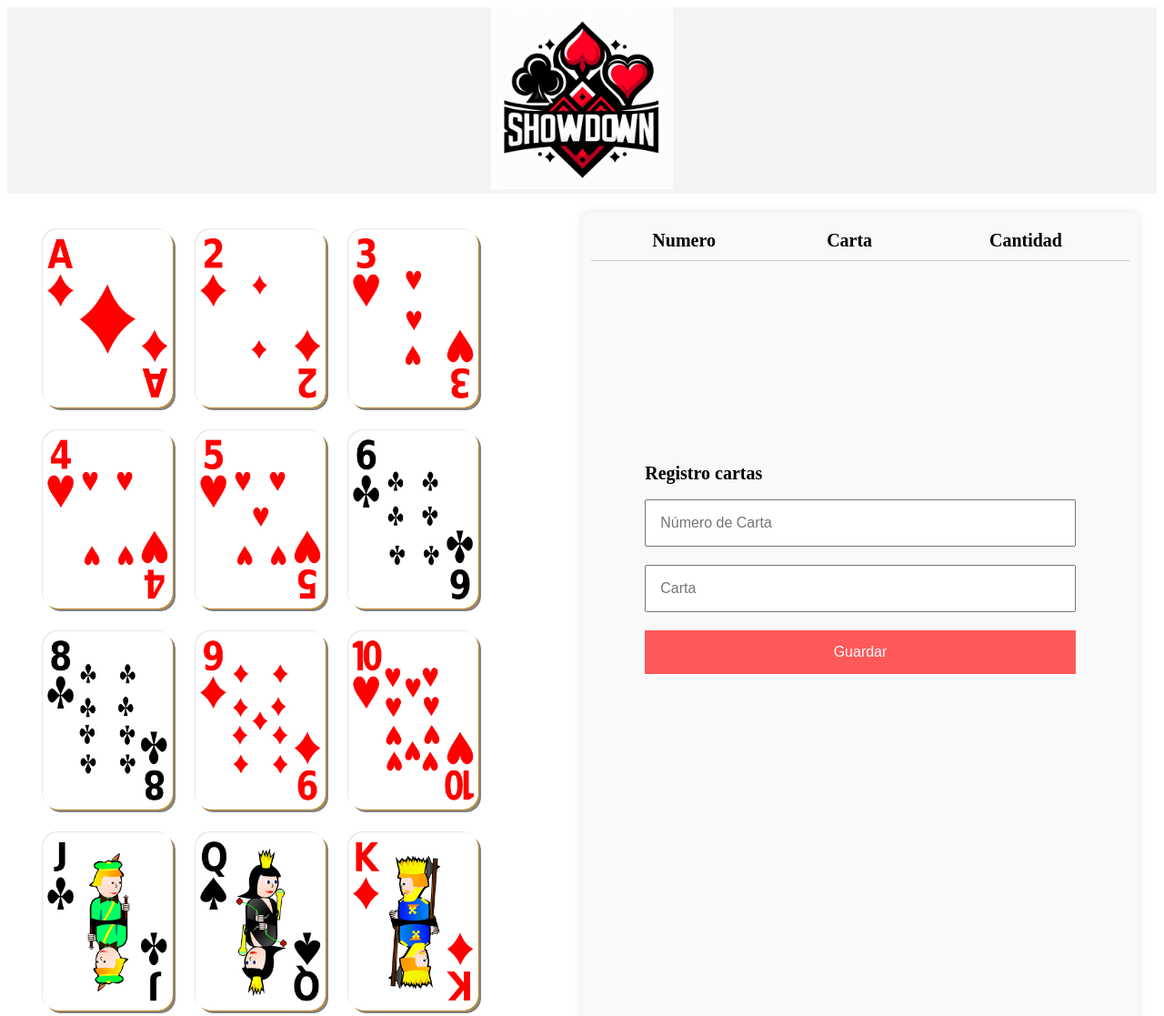
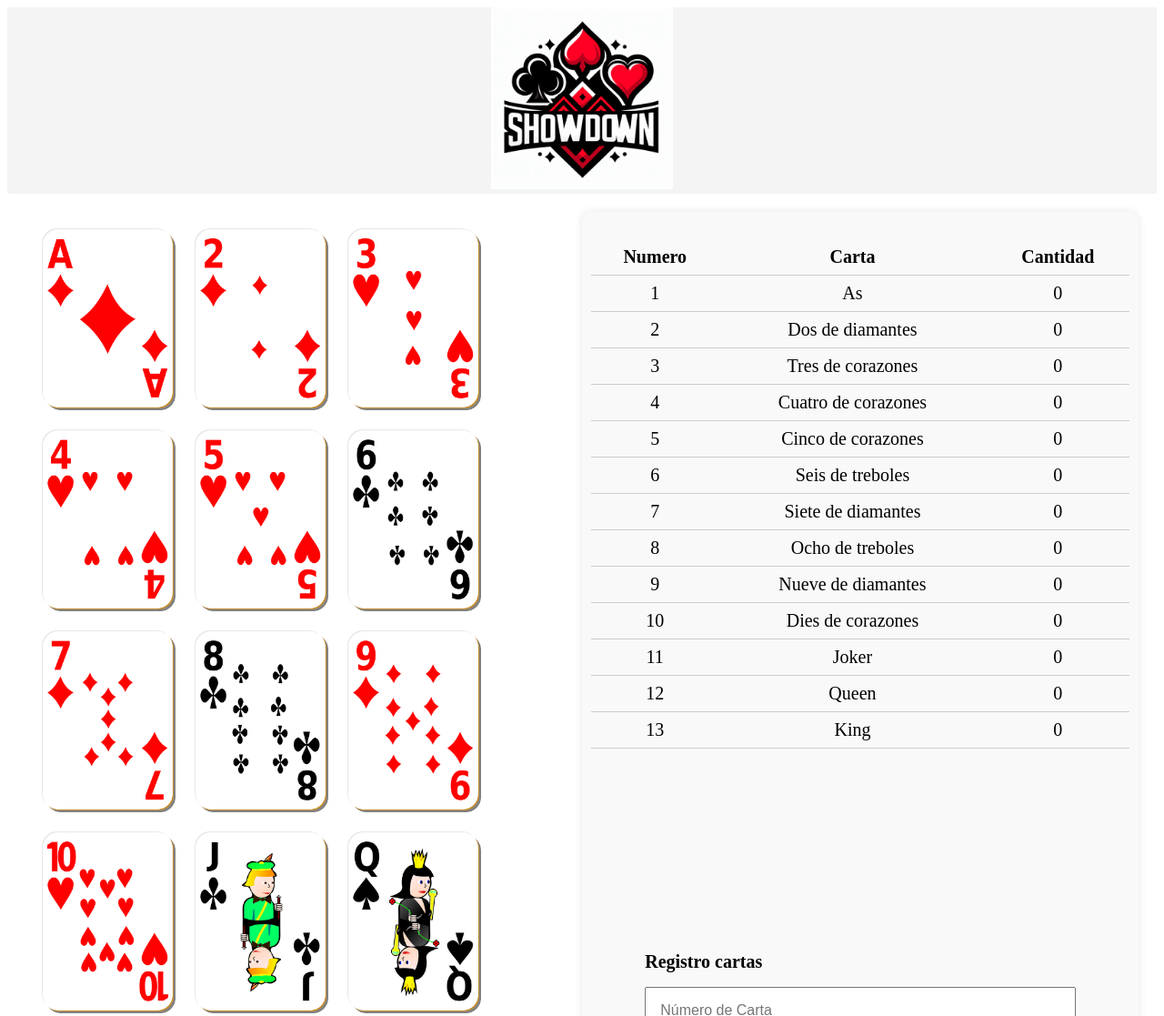
Before and after one commit to NeferUni/Baraja_cartas, a plain HTML site: page index.html in a window 1280 px wide. Shown: the top 1117 px of the page at 91% size. Drawn offline with Linux system fonts and the light colour scheme.

Commit message:
Cambios adcionales

```diff
--- a/index.html
+++ b/index.html
@@ -1,10 +1,19 @@
 <!DOCTYPE html>
 <html lang="en">
 <head>
-    <meta charset="UTF-8" />
-    <meta name="viewport" content="width=device-width, initial-scale=1.0" />
+  <meta charset="UTF-8">
+  <meta name="viewport" content="width=device-width, initial-scale=1.0">
   <link rel="stylesheet" href="css/main.css" />
   <title>Inicio</title>
+  <style>
+    .table {
+      margin-top: 20px;
+    }
+    .table th, .table td {
+      padding: 8px;
+      text-align: center;
+    }
+  </style>
 </head>
 <body>
   <header>
@@ -15,49 +24,39 @@
   <article>
     <div class="contenedor">
       <div class="contenedor_cartas">
-          <button><img src="sources/img/Cartas/1.png" alt="" /></button>
-          <button><img src="sources/img/Cartas/2.png" alt="" /></button>
-          <button><img src="sources/img/Cartas/3.png" alt="" /></button>
-          <button><img src="sources/img/Cartas/4.png" alt="" /></button>
-          <button><img src="sources/img/Cartas/5.png" alt="" /></button>
-          <button><img src="sources/img/Cartas/6.png" alt="" /></button>
-          <button><img src="sources/img/Cartas/8.png" alt="" /></button>
-          <button><img src="sources/img/Cartas/9.png" alt="" /></button>
-          <button><img src="sources/img/Cartas/10.png" alt="" /></button>
-          <button><img src="sources/img/Cartas/11.png" alt="" /></button>
-          <button><img src="sources/img/Cartas/12.png" alt="" /></button>
-          <button><img src="sources/img/Cartas/13.png" alt="" /></button>
-
+        <button data-numero="1"><img src="sources/img/Cartas/1.png" alt="" /></button>
+        <button data-numero="2"><img src="sources/img/Cartas/2.png" alt="" /></button>
+        <button data-numero="3"><img src="sources/img/Cartas/3.png" alt="" /></button>
+        <button data-numero="4"><img src="sources/img/Cartas/4.png" alt="" /></button>
+        <button data-numero="5"><img src="sources/img/Cartas/5.png" alt="" /></button>
+        <button data-numero="6"><img src="sources/img/Cartas/6.png" alt="" /></button>
+        <button data-numero="6"><img src="sources/img/Cartas/7.png" alt="" /></button>
+        <button data-numero="8"><img src="sources/img/Cartas/8.png" alt="" /></button>
+        <button data-numero="9"><img src="sources/img/Cartas/9.png" alt="" /></button>
+        <button data-numero="10"><img src="sources/img/Cartas/10.png" alt="" /></button>
+        <button data-numero="11"><img src="sources/img/Cartas/11.png" alt="" /></button>
+        <button data-numero="12"><img src="sources/img/Cartas/12.png" alt="" /></button>
+        <button data-numero="13"><img src="sources/img/Cartas/13.png" alt="" /></button>
       </div>
       <div class="datos">
         <div class="table">
-            <table>
+          <table id="dataTable">
+            <thead>
               <tr>
                 <th>Numero</th>
                 <th>Carta</th>
                 <th>Cantidad</th>
               </tr>
-              <tr>
-
-              </tr>
-              <tr>
-
-              </tr>
-              <tr>
-
-
-              </tr>
+            </thead>
+            <tbody>
+              <!-- Aquí se insertarán las filas de la tabla -->
+            </tbody>
           </table>
         </div>
         <div class="registro">
-            <form action="guardar">
+          <form id="dataForm">
             <h1>Registro cartas</h1>
-              <input
-                type="text"
-                name="numero_carta"
-                placeholder="Número de Carta"
-                required
-              />
+            <input type="text" name="numero_carta" placeholder="Número de Carta" required />
             <input type="text" name="carta" placeholder="Carta" required />
             <button class="submit" type="submit">Guardar</button>
           </form>
@@ -65,8 +64,6 @@
       </div>
     </div>
   </article>
-    <script>
-      //TODO: para que funcione
-    </script>
+  <script src="js/main.js"></script>
 </body>
 </html>
--- a/js/main.js
+++ b/js/main.js
@@ -0,0 +1,60 @@
+// Cargar datos desde el archivo JSON y guardarlos en localStorage
+fetch('sources/data.json')
+.then(response => response.json())
+.then(data => {
+  localStorage.setItem('cartasData', JSON.stringify(data.data));
+  renderTable();
+})
+.catch(error => console.error('Error al cargar los datos:', error));
+
+const form = document.getElementById('dataForm');
+const tableBody = document.querySelector('#dataTable tbody');
+const buttons = document.querySelectorAll('.contenedor_cartas button');
+
+form.addEventListener('submit', function(event) {
+event.preventDefault();
+
+const numeroCarta = this.elements['numero_carta'].value;
+const carta = this.elements['carta'].value;
+
+const cartasData = JSON.parse(localStorage.getItem('cartasData'));
+const existingCard = cartasData.find(card => card.numero === numeroCarta);
+if (existingCard) {
+  existingCard.cantidad++;
+}
+
+localStorage.setItem('cartasData', JSON.stringify(cartasData));
+renderTable();
+});
+
+buttons.forEach(button => {
+button.addEventListener('click', function() {
+  const numeroCarta = this.getAttribute('data-numero');
+  const cartasData = JSON.parse(localStorage.getItem('cartasData'));
+  const existingCard = cartasData.find(card => card.numero === numeroCarta);
+  if (existingCard) {
+    existingCard.cantidad++;
+    localStorage.setItem('cartasData', JSON.stringify(cartasData));
+    renderTable();
+  }
+});
+});
+
+function renderTable() {
+tableBody.innerHTML = '';
+
+const cartasData = JSON.parse(localStorage.getItem('cartasData')) || [];
+
+// Ordenar de mayor a menor por la cantidad de cartas
+cartasData.sort((a, b) => b.cantidad - a.cantidad);
+
+cartasData.forEach(card => {
+  const row = document.createElement('tr');
+  row.innerHTML = `
+    <td>${card.numero}</td>
+    <td>${card.carta}</td>
+    <td>${card.cantidad}</td>
+  `;
+  tableBody.appendChild(row);
+});
+}
--- a/sources/data.json
+++ b/sources/data.json
@@ -3,69 +3,69 @@
     {
       "numero": "1",
       "carta": "As",
-      "valor": "0"
+      "cantidad": "0"
     },
     {
       "numero": "2",
-      "carta": "1",
-      "valor": "0"
+      "carta": "Dos de diamantes",
+      "cantidad": "0"
     },
     {
       "numero": "3",
-      "carta": "2",
-      "valor": "0"
+      "carta": "Tres de corazones",
+      "cantidad": "0"
     },
     {
       "numero": "4",
-      "carta": "3",
-      "valor": "0"
+      "carta": "Cuatro de corazones",
+      "cantidad": "0"
     },
     {
       "numero": "5",
-      "carta": "4",
-      "valor": "0"
+      "carta": "Cinco de corazones",
+      "cantidad": "0"
     }
     ,
     {
       "numero": "6",
-      "carta": "5",
-      "valor": "0"
+      "carta": "Seis de treboles",
+      "cantidad": "0"
     },
     {
       "numero": "7",
-      "carta": "6",
-      "valor": "0"
+      "carta": "Siete de diamantes",
+      "cantidad": "0"
     },
     {
       "numero": "8",
-      "carta": "7",
-      "valor": "0"
+      "carta": "Ocho de treboles",
+      "cantidad": "0"
     },
     {
       "numero": "9",
-      "carta": "8",
-      "valor": "0"
+      "carta": "Nueve de diamantes",
+      "cantidad": "0"
     },
     {
       "numero": "10",
-      "carta": "9",
-      "valor": "0"
+      "carta": "Dies de corazones",
+      "cantidad": "0"
     },
     {
       "numero": "11",
-      "carta": "10",
-      "valor": "0"
+      "carta": "Joker",
+      "cantidad": "0"
     }
     ,
     {
       "numero": "12",
-      "carta": "11",
-      "valor": "0"
+      "carta": "Queen",
+      "cantidad": "0"
     },
     {
       "numero": "13",
-      "carta": "12",
-      "valor": "0"
+      "carta": "King",
+      "cantidad": "0"
     }
   ]
 }
```
Lines whose indentation alone changed are shown as unchanged.
